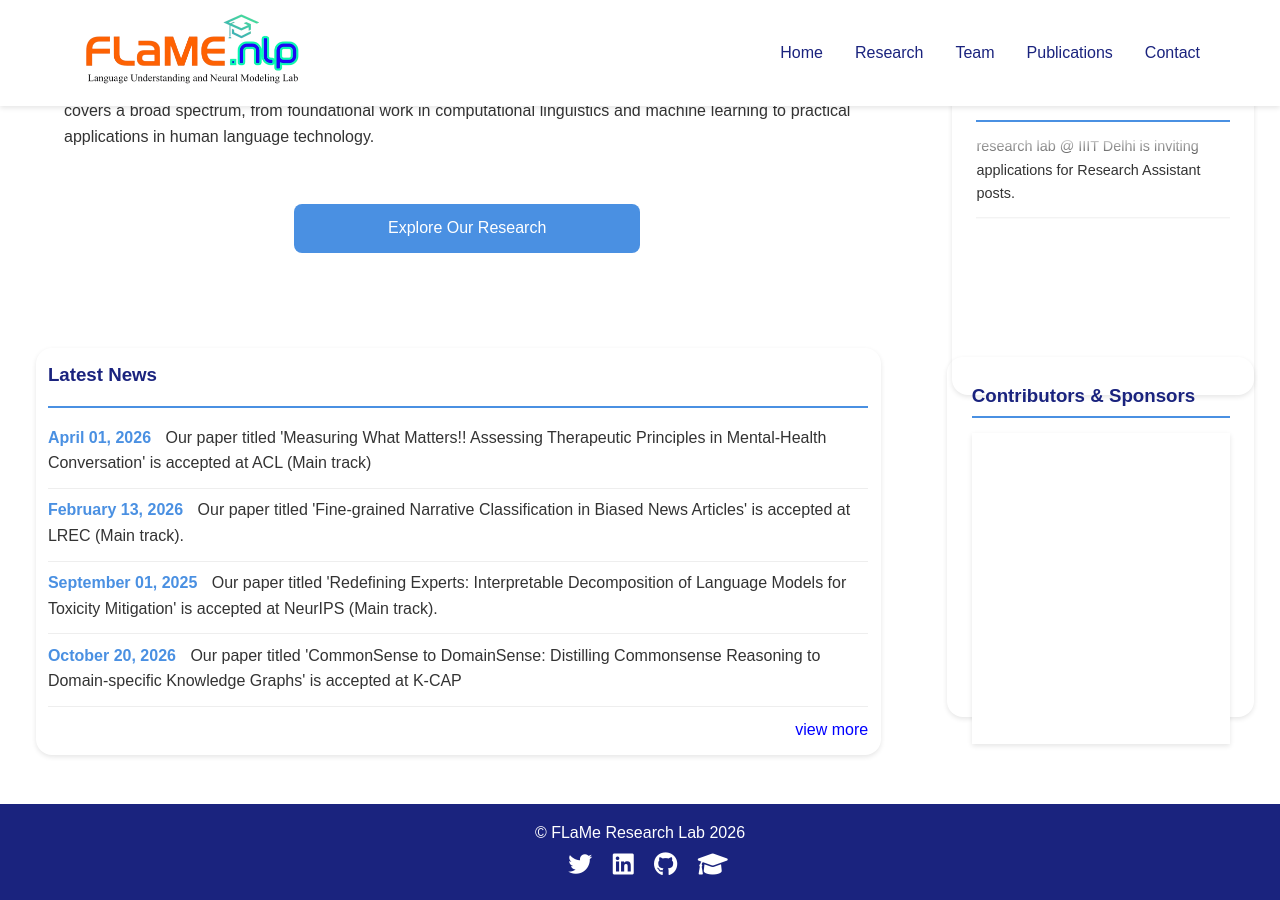
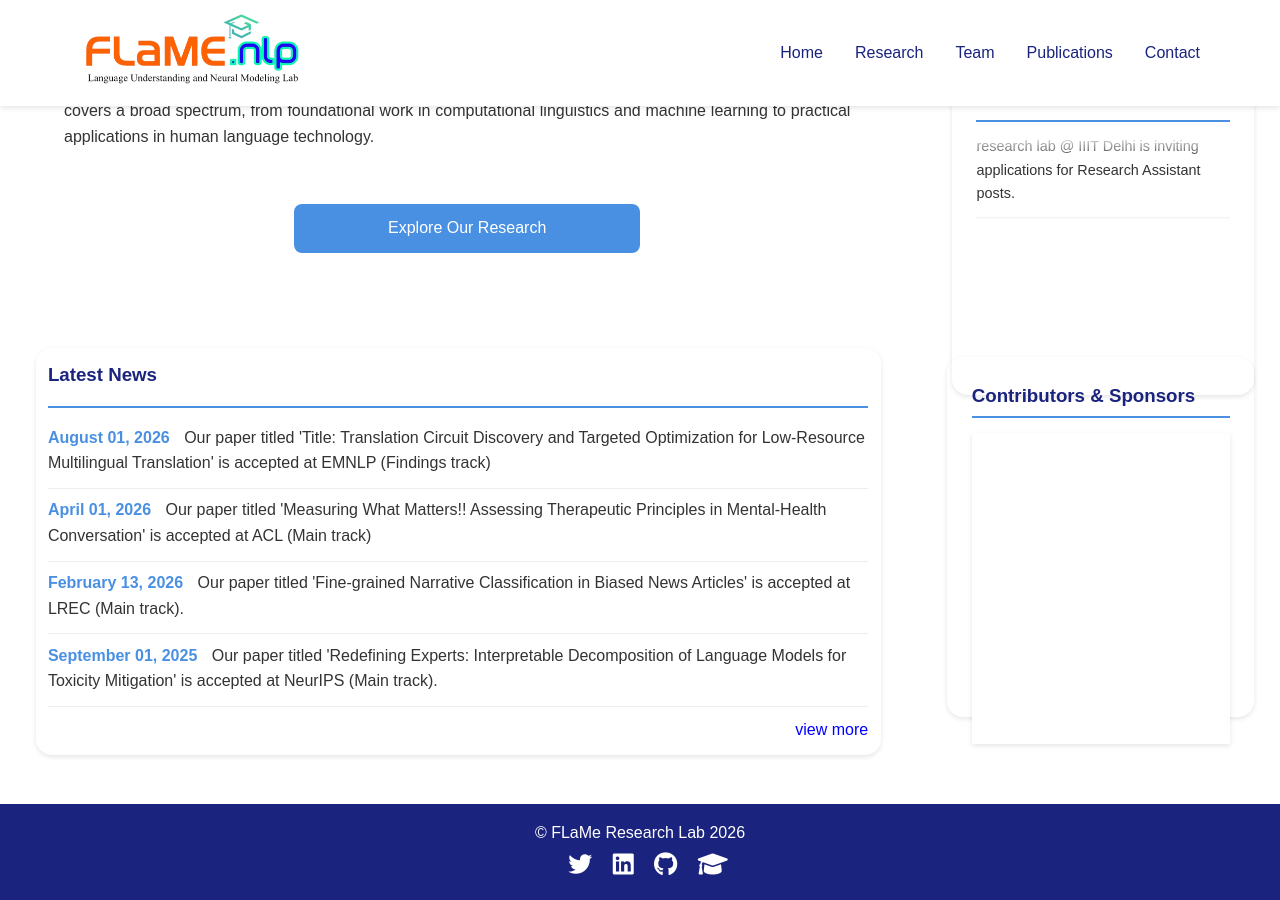
Before and after one commit to flamenlp/flamenlp.github.io, a Jekyll site: the page built from index.html, in a window 1280 px wide and 900 px high, scrolled down 704 px. Built offline with Jekyll 4.4.1, drawn with Linux system fonts in a browser that asks for light colours.

Commit message:
Update news.yml

```diff
--- a/_data/news.yml
+++ b/_data/news.yml
@@ -1,3 +1,6 @@
+- date: August 2026
+  content: "Our paper titled 'Title: Translation Circuit Discovery and Targeted Optimization for Low-Resource Multilingual Translation' is accepted at EMNLP (Findings track)"
+
 - date: April 2026
   content: "Our paper titled 'Measuring What Matters!! Assessing Therapeutic Principles in Mental-Health Conversation' is accepted at ACL (Main track)"
 
```
